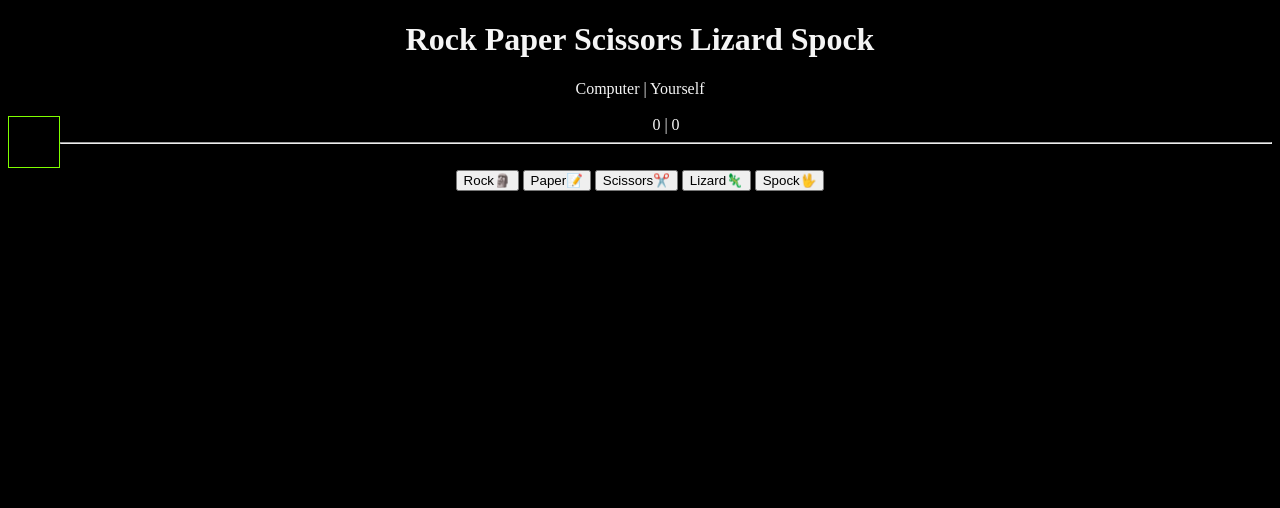
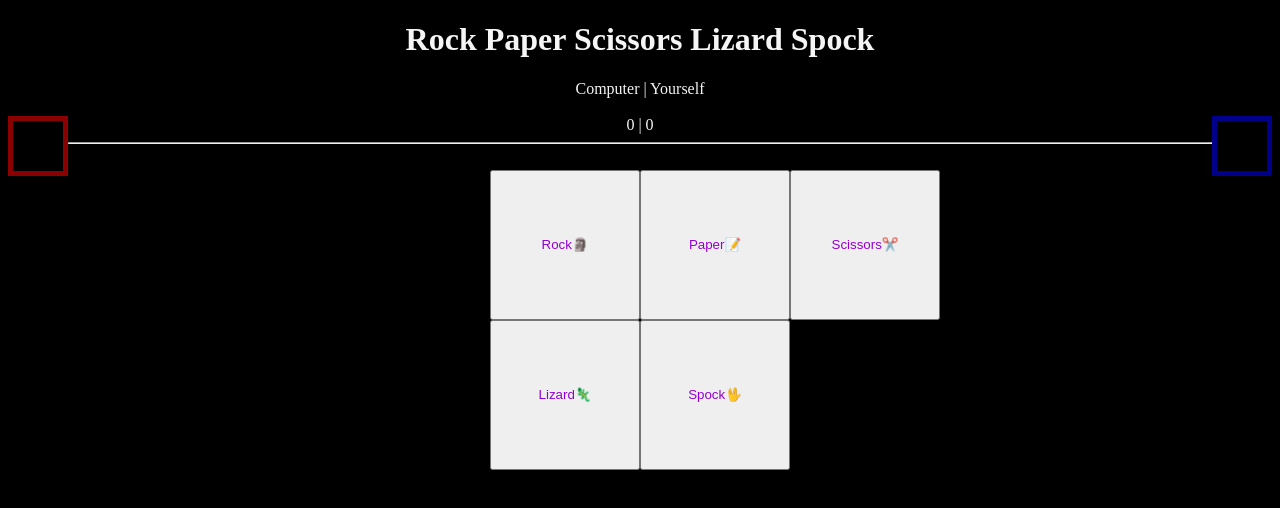
Before and after one commit to GreenChiles/Rock-paper-scissors-lizard-Spock, a plain HTML site: page index.html in a window 1280 px wide. Drawn offline with Linux system fonts and the light colour scheme.

Commit message:
messing around with grid

```diff
--- a/index.html
+++ b/index.html
@@ -13,6 +13,7 @@
 <span><center>Computer | Yourself</center></span>
 </br>
     <div id="computerShow"> </div>
+    <div id="userShow"> </div>
 
     <div class="Scores">
         <center><span id="computerSpan" data-compvalue="0" >0</span> | <span id="userSpan" data-uservalue="0">0</span></center>
--- a/styles.css
+++ b/styles.css
@@ -4,8 +4,29 @@ body {
 }
 
 #computerShow{
-    border:solid 1px chartreuse;
+    border:solid 5px darkred;
     height: 50px;
     width: 50px;
     float: left;
 }
+
+#userShow{
+    border: solid 5px darkblue;
+    height: 50px;
+    width: 50px;
+    float: right;
+}
+
+.Options{
+    display: grid;
+    height: 300px;
+    width: 300px;
+
+    grid-template-rows: 150px 150px ;
+  grid-template-columns: 150px 150px 150px;
+}
+
+.Options > button{
+
+    color: darkviolet;
+}
```
